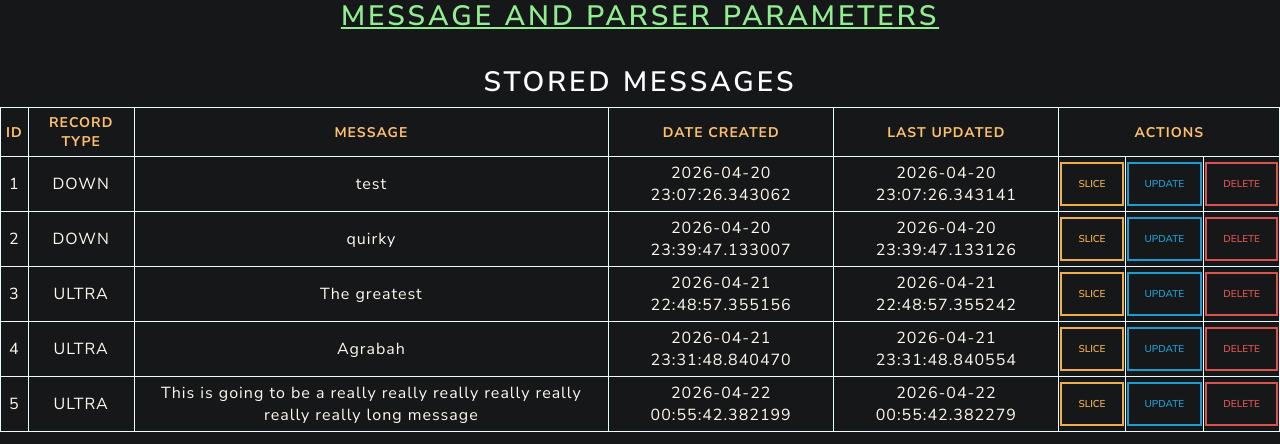
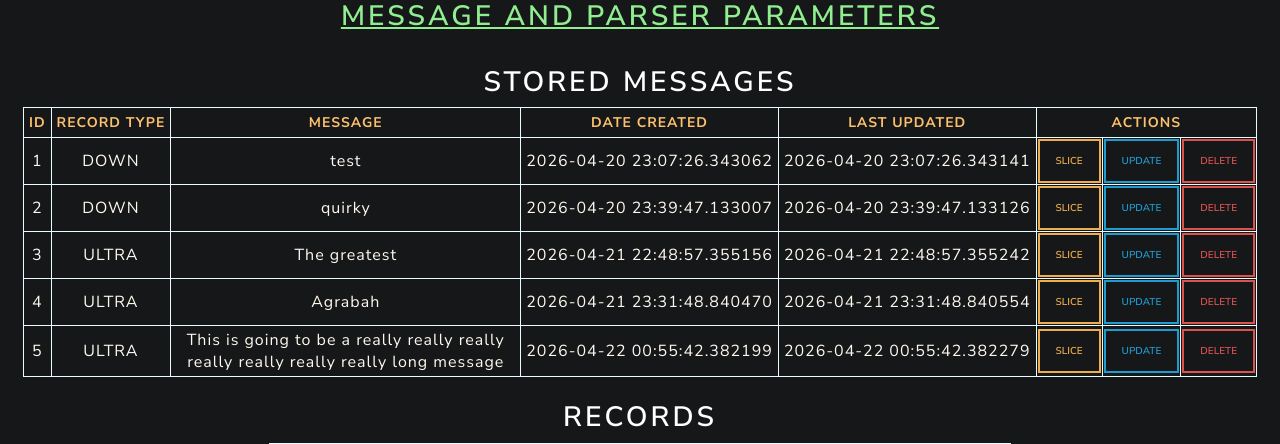
Before and after one commit to icefireturtle/legendparse, a Flask app: page / in a window 1280 px wide. Shown: the top 444 px of the page. Run offline with Flask 3, Linux system fonts and the light colour scheme; some libraries are stand-ins or nearby versions.

Commit message:
updated styles for buttons and table cell max widths and tested

```diff
--- a/legendparse/static/style.css
+++ b/legendparse/static/style.css
@@ -19,6 +19,7 @@ table {
     border-style: solid;
     border-color: #E8FBFF;
     border-collapse: collapse;
+
 }
 
 th {
@@ -37,6 +38,8 @@ td {
     border-color: #E8FBFF;
     text-align: center;
     text-wrap: pretty;
+    word-wrap: break-word;
+    max-width: 350px;
 }
 
 td.message {
@@ -50,3 +53,8 @@ td.time {
 a {
     color: lightgreen;
 }
+
+button {
+    height: 100%;
+    width: 100%
+}
```
Also changed, not shown: legendparse/var/app-instance/site.db.
